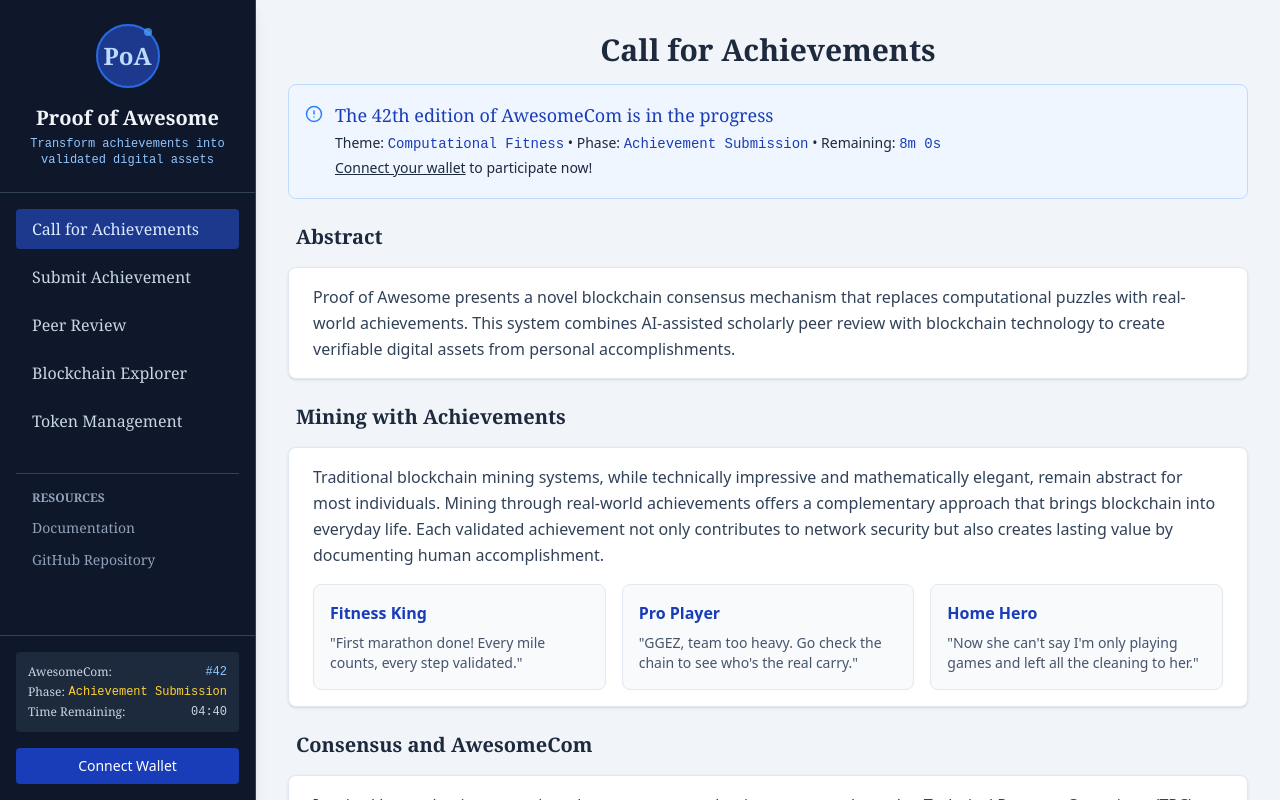
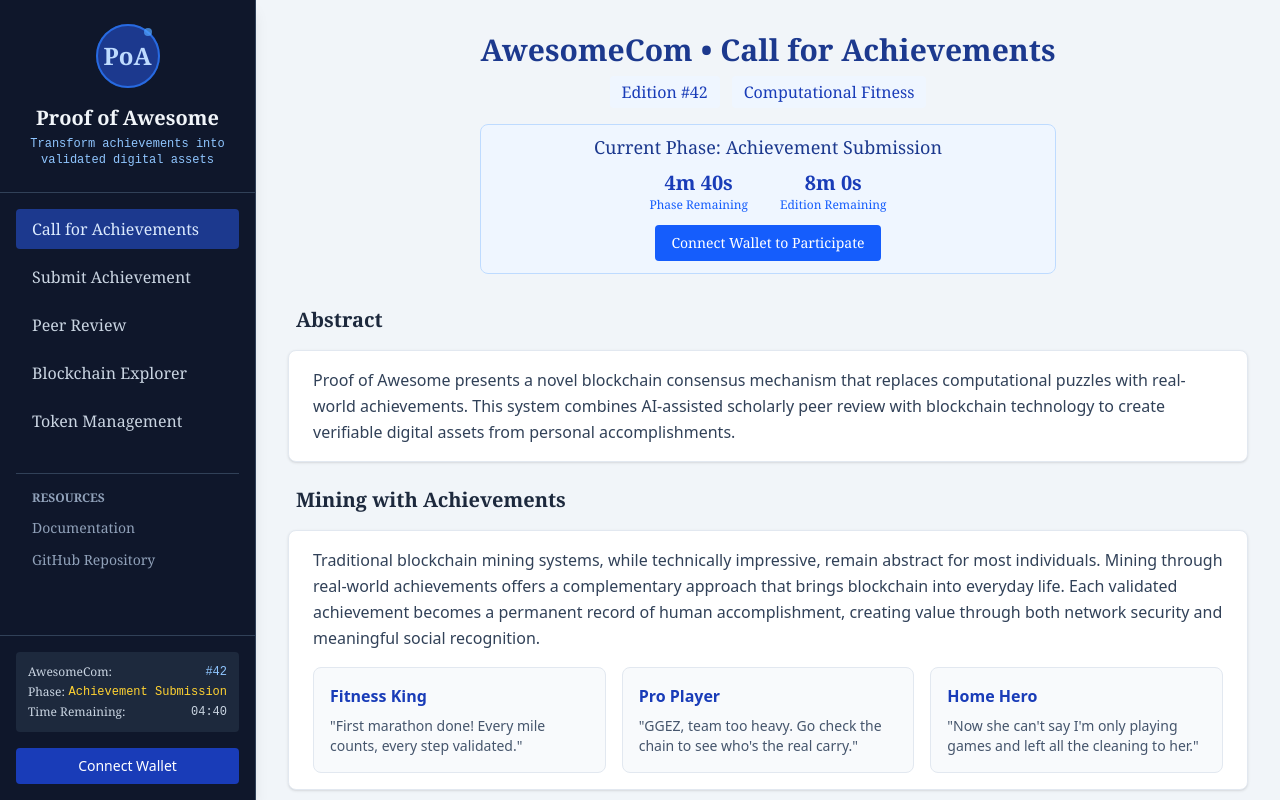
Before and after one commit to AmyangXYZ/ProofOfAwesome, a Next.js app in the folder web/: page / in a window 1280 px wide. Built offline with nearby package versions, Linux system fonts and the light colour scheme.

Commit message:
improve callforachievement

```diff
--- a/web/src/views/CallForAchievemetnView.tsx
+++ b/web/src/views/CallForAchievemetnView.tsx
@@ -24,60 +24,41 @@ export default function CallForAchievementsView() {
 
   return (
     <div className="max-w-5xl mx-auto p-8">
-      <header className="mb-4 text-center">
-        <h1 className="text-3xl font-bold mb-1">Call for Achievements</h1>
-        {/* <p className="font-medium text-blue-800 mb-1">
-          The {awesomeComStatus.edition}th edition of AwesomeCom is in the {awesomeComStatus.phase} phase
-        </p> */}
-        {/* <p className="text-blue-800 font-medium">
-          Edition #{awesomeComStatus.edition} • {awesomeComStatus.theme}
-        </p>
-        <div className="mt-2 text-sm text-slate-500 font-sans">April 23, 2025</div> */}
-      </header>
+      <header className="mb-6 text-center">
+        <h1 className="text-3xl font-bold mb-2 text-blue-900">AwesomeCom • Call for Achievements</h1>
+        <div className="flex justify-center items-center space-x-3 mb-4">
+          <span className="bg-blue-50 px-3 py-1 rounded text-blue-800 font-medium">
+            Edition #{awesomeComStatus.edition}
+          </span>
+          <span className="bg-blue-50 px-3 py-1 rounded text-blue-800 font-medium">{awesomeComStatus.theme}</span>
+        </div>
 
-      <div className="mb-4">
-        <div className="bg-blue-50 border border-blue-200 rounded-lg p-4 flex items-start font-sans">
-          <div className="flex-shrink-0 text-blue-500 mr-3 mt-1">
-            <svg
-              xmlns="http://www.w3.org/2000/svg"
-              width="18"
-              height="18"
-              viewBox="0 0 24 24"
-              fill="none"
-              stroke="currentColor"
-              strokeWidth="2"
-              strokeLinecap="round"
-              strokeLinejoin="round"
-            >
-              <circle cx="12" cy="12" r="10"></circle>
-              <line x1="12" y1="8" x2="12" y2="12"></line>
-              <line x1="12" y1="16" x2="12.01" y2="16"></line>
-            </svg>
-          </div>
-          <div>
-            <h3 className="text-lg text-blue-800 mb-1 font-serif">
-              The {awesomeComStatus.edition}th edition of AwesomeCom is in the progress
-            </h3>
-            <p className="text-sm mb-1">
-              Theme: <span className="font-mono text-blue-800">{awesomeComStatus.theme}</span> • Phase:{" "}
-              <span className="font-mono text-blue-800">{awesomeComStatus.phase}</span> • Remaining:{" "}
-              <span className="font-mono text-blue-800">
+        <div className="bg-blue-50 border border-blue-200 rounded-lg p-2 pb-3 max-w-xl mx-auto">
+          <h3 className="text-lg font-medium text-blue-900 mb-2">Current Phase: {awesomeComStatus.phase}</h3>
+          <div className="flex justify-center gap-8 mb-3">
+            <div className="text-center">
+              <div className="text-xl font-semibold text-blue-800">
+                {Math.floor(awesomeComStatus.phaseRemaining / 60000)}m{" "}
+                {Math.floor((awesomeComStatus.phaseRemaining % 60000) / 1000)}s
+              </div>
+              <div className="text-xs text-blue-600">Phase Remaining</div>
+            </div>
+            <div className="text-center">
+              <div className="text-xl font-semibold text-blue-800">
                 {Math.floor(awesomeComStatus.editionRemaining / 60000)}m{" "}
                 {Math.floor((awesomeComStatus.editionRemaining % 60000) / 1000)}s
-              </span>
-            </p>
-            <p className="text-sm mb-1">
-              <span
-                className="underline cursor-pointer hover:text-blue-600 transition-colors duration-200"
-                onClick={() => console.log("Connect wallet clicked")}
-              >
-                Connect your wallet
-              </span>{" "}
-              to participate now!
-            </p>
+              </div>
+              <div className="text-xs text-blue-600">Edition Remaining</div>
+            </div>
           </div>
+          <button
+            onClick={() => {}}
+            className="bg-blue-600 hover:bg-blue-700 text-white font-medium py-2 px-4 rounded transition-colors duration-200 text-sm cursor-pointer"
+          >
+            Connect Wallet to Participate
+          </button>
         </div>
-      </div>
+      </header>
 
       <div className="mt-2 mb-4">
         <div className="flex items-center justify-between cursor-pointer p-2">
@@ -100,10 +81,10 @@ export default function CallForAchievementsView() {
 
         <div className="bg-white px-6 py-4 border border-slate-200 rounded-lg shadow-sm mt-2 font-sans">
           <p className="leading-relaxed text-slate-700">
-            Traditional blockchain mining systems, while technically impressive and mathematically elegant, remain
-            abstract for most individuals. Mining through real-world achievements offers a complementary approach that
-            brings blockchain into everyday life. Each validated achievement not only contributes to network security
-            but also creates lasting value by documenting human accomplishment.
+            Traditional blockchain mining systems, while technically impressive, remain abstract for most individuals.
+            Mining through real-world achievements offers a complementary approach that brings blockchain into everyday
+            life. Each validated achievement becomes a permanent record of human accomplishment, creating value through
+            both network security and meaningful social recognition.
           </p>
 
           <div className="mt-4 grid grid-cols-1 md:grid-cols-3 gap-4">
@@ -142,7 +123,7 @@ export default function CallForAchievementsView() {
               integration upon receiving at least three independent reviews with a median score exceeding [Weak-Accept].
             </p>
 
-            <p className="mt-4 leading-relaxed text-slate-700 font-sans">
+            <p className="mt-2 leading-relaxed text-slate-700 font-sans">
               Achievement submission and validation occur in AwesomeCom, a periodic blockchain event with a precisely
               timed protocol and rotating themes. Accepted achievements are permanently recorded in the blockchain and
               awarded with AwesomeCoin, and bonus goes to the best achievement and quality reviews.
@@ -182,9 +163,9 @@ export default function CallForAchievementsView() {
           <p className="leading-relaxed text-slate-700">
             Peer-to-peer communication is achieved through a Socket.IO-based relay system, AwesomeConnect, connecting
             full nodes that maintain blockchain history with light nodes that need verified data. Full nodes serve this
-            data through Merkle Patricia Trees and participate in the Technical Program Committee (TPC) to reach
-            consensus, with some providing automated reviews through AI models. Light nodes focus on achievement
-            submission and review, fetching verified data as needed.
+            data through Merkle Patricia Trees and participate in the TPC to reach consensus, with some providing
+            automated reviews through AI models. Light nodes focus on achievement submission and review, fetching
+            verified chain data as needed.
           </p>
 
           <div className="mt-4 grid grid-cols-1 md:grid-cols-3 gap-4">
@@ -215,6 +196,20 @@ export default function CallForAchievementsView() {
           </div>
         </div>
       </div>
+
+      <div className="mt-2 mb-4">
+        <div className="flex items-center justify-between cursor-pointer p-2">
+          <h2 className="text-xl font-bold text-slate-800">Scope</h2>
+        </div>
+
+        <div className="bg-white px-6 py-4 border border-slate-200 rounded-lg shadow-sm font-sans">
+          <p className="leading-relaxed text-slate-700">
+            Proof of Awesome is a self-contained blockchain system that operates independently. It does not involve any
+            cryptocurrency, and is not connected to or integrated with other blockchain networks. The system is designed
+            specifically for tracking and verifying real-world achievements through its own unique consensus mechanism.
+          </p>
+        </div>
+      </div>
     </div>
   )
 }
```
